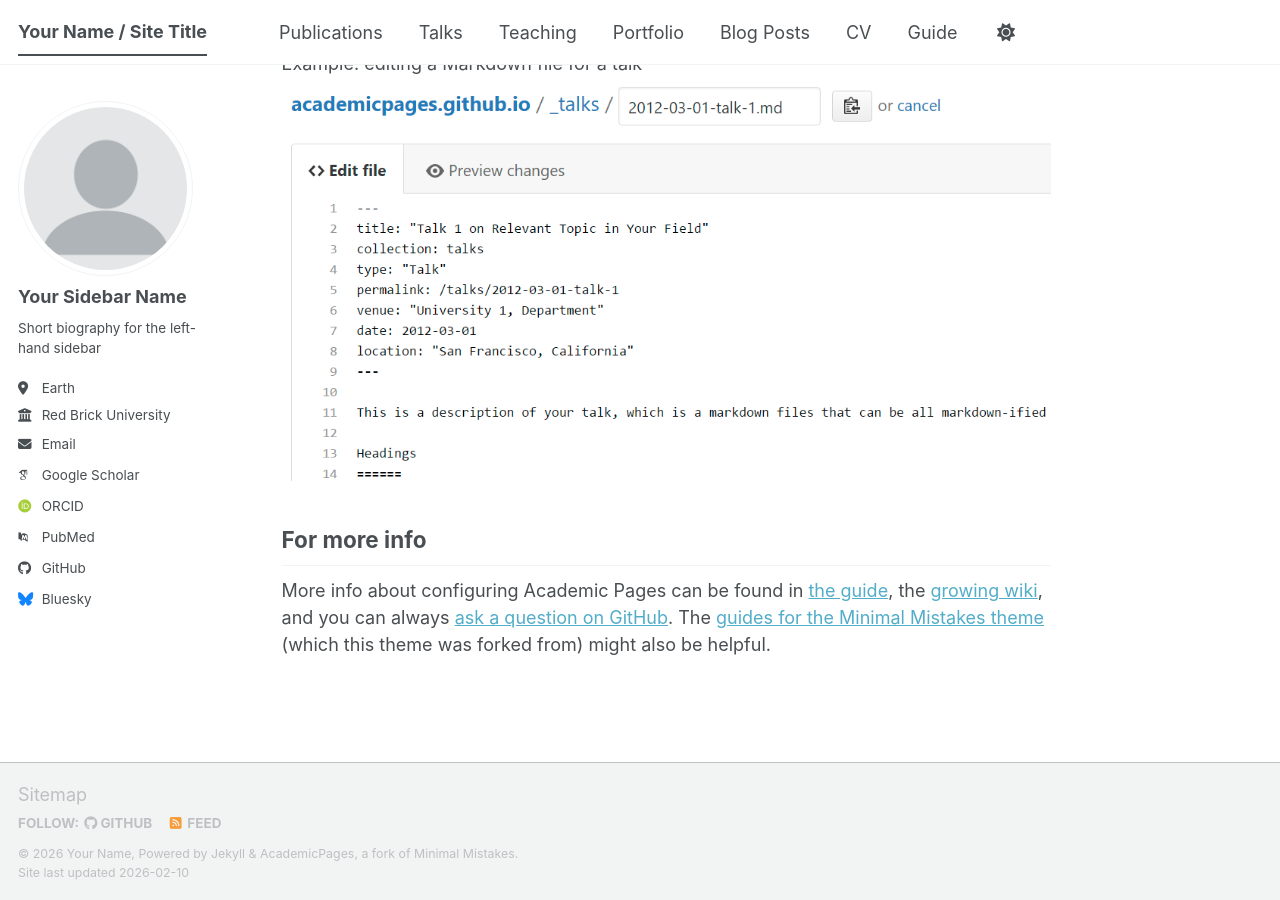
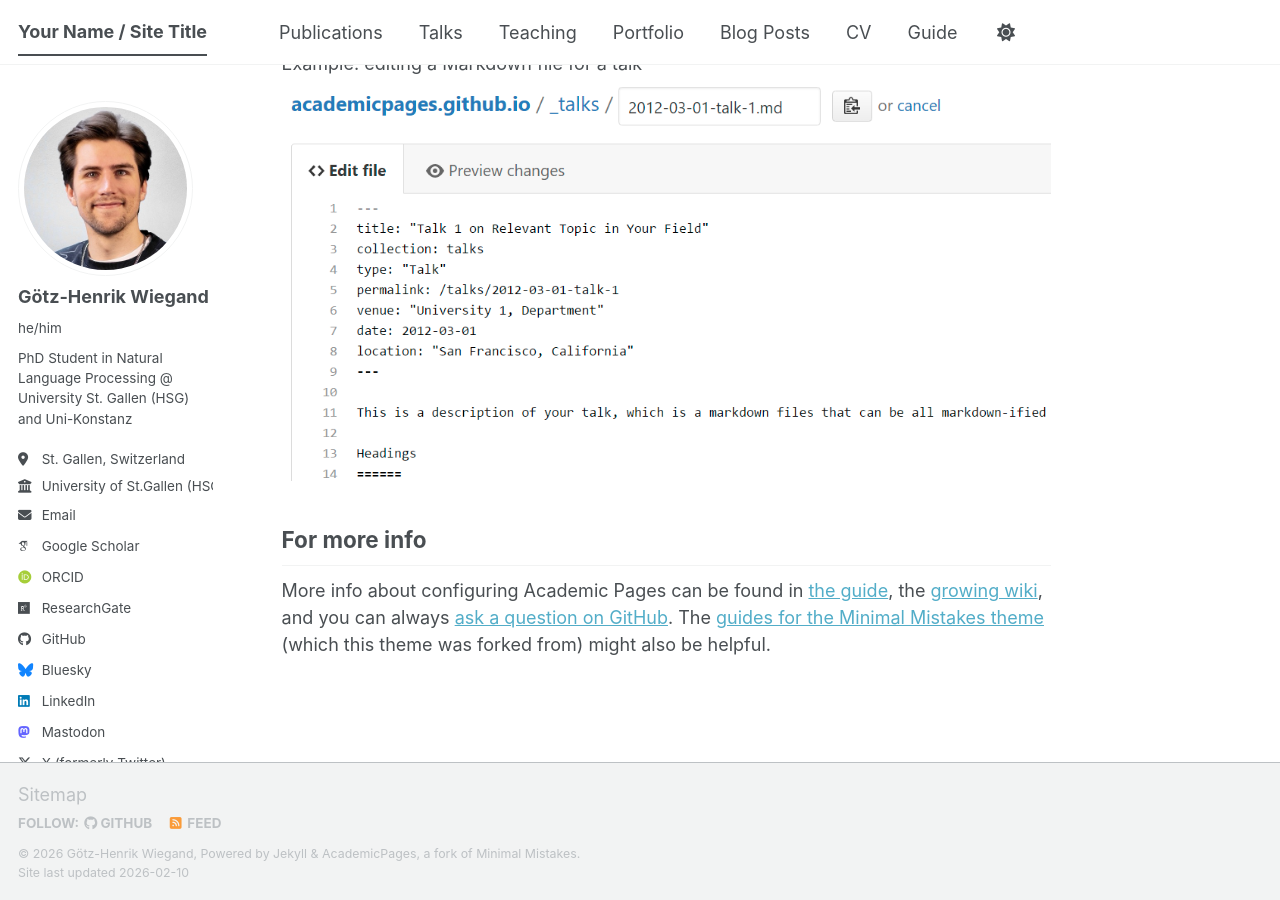
Before and after one commit to ghwiegand/ghwiegand.github.io, a Jekyll site: the page built from _pages/about.md, in a window 1280 px wide and 900 px high, scrolled down 2720 px. Built offline with Jekyll 4.4.1, drawn with Linux system fonts in a browser that asks for light colours; some web fonts are replaced; a script bundle is joined from its source files by our own code; library files that are not in the unit come from our copies.

Commit message:
update base informations

```diff
--- a/_config.yml
+++ b/_config.yml
@@ -11,12 +11,12 @@ locale                   : "en-US"
 site_theme               : "default" # The available themes options are "default", "air", "sunrise", "mint", "dirt" and "contrast"
 title                    : "Your Name / Site Title"
 title_separator          : "-"
-name                     : &name "Your Name"
-description              : &description "Your Name's academic portfolio"   # Update this with a general description of your site, this is the default if not overridden by a page
-url                      : https://academicpages.github.io # The base hostname & protocol for your site e.g. "https://[your GitHub username].github.io",
+name                     : &name "Götz-Henrik Wiegand"
+description              : &description "Academic Portfolio of Götz-Henrik Wiegand"   # Update this with a general description of your site, this is the default if not overridden by a page
+url                      : https://ghwiegand.github.io/ # The base hostname & protocol for your site e.g. "https://[your GitHub username].github.io",
                                                            # or if you already have some other page hosted on Github then use "https://[your GitHub username].github.io/[Your Repo Name]"
 baseurl                  : "" # the subpath of your site, e.g. "/blog"
-repository               : "academicpages/academicpages.github.io"
+repository               : "ghwiegand/ghwiegand.github.io"
 
 # Site Author - The following control what appear as part of the author content on the side bar.
 #               If a field is blank the icon and link will not appear, otherwise it will be shown.
@@ -24,25 +24,25 @@ repository               : "academicpages/academicpages.github.io"
 author:
   # Biographic information
   avatar           : "profile.png"
-  name             : "Your Sidebar Name"
-  pronouns         : # example: "she/her"
-  bio              : "Short biography for the left-hand sidebar"
-  location         : "Earth"
-  employer         : "Red Brick University"
+  name             : "Götz-Henrik Wiegand"
+  pronouns         : he/him # example: "she/her"
+  bio              : "PhD Student in Natural Language Processing @ University St. Gallen (HSG) and Uni-Konstanz"
+  location         : "St. Gallen, Switzerland"
+  employer         : "University of St.Gallen (HSG)"
   uri              : # URL
-  email            : "none@example.org"
+  email            : "goetz-henrik.wiegand-AT-unisg.ch"
 
   # Academic websites
   academia         : # URL
   arxiv            : # URL - Update with the correct link to your profile
-  googlescholar    : "https://scholar.google.com/citations?user=PS_CX0AAAAAJ"
+  googlescholar    : "https://scholar.google.com/citations?user=k4gZyfAAAAAJ"
   inspire-hep      : # URL
   impactstory      : # URL
-  orcid            : "https://orcid.org/yourorcidurl"
+  orcid            : "https://orcid.org/0009-0009-0392-056X"
   semantic         : # URL
   ssrn             : # URL
-  pubmed           : "https://www.ncbi.nlm.nih.gov/pubmed/?term=john+snow"
-  researchgate     : # URL
+  pubmed           : # URL
+  researchgate     : "https://www.researchgate.net/profile/Goetz-Henrik-Wiegand"
   scopus           : # URL
   zotero           : # URL
 
@@ -51,13 +51,13 @@ author:
   bitbucket        : # Username - Update with your username on the site
   codepen          : # Username
   dribbble         : # Username
-  github           : "academicpages"
+  github           : "ghwiegand"
   kaggle           : # Username
   stackoverflow    : # User number or user number and name (i.e., use "1" or "1/jeff-atwood")
 
   # Social media
   artstation       : # Username
-  bluesky          : "bsky.app" # Replace this with you Bluesky username
+  bluesky          : "@ghwiegand.bsky.social" # Replace this with you Bluesky username
   facebook         : # Username
   flickr           : # Username
   foursquare       : # Username
@@ -66,15 +66,15 @@ author:
   keybase          : # Username
   instagram        : # Username
   lastfm           : # Username
-  linkedin         : # Username
-  mastodon         : # URL
+  linkedin         : "https://www.linkedin.com/in/g%C3%B6tz-henrik/"
+  mastodon         : "https://chaos.social/@TreeBug"
   medium           : # URL
   pinterest        : # Username
   soundcloud       : # Username
   steam            : # Username
   telegram         : # URL
   tumblr           : # Username
-  twitter          : # Username for X / Twitter
+  twitter          : "@GH_Wiegand"
   vine             : # Username
   weibo            : # Username
   wikipedia        : # Username
```
Also changed, not shown: images/profile.png.
